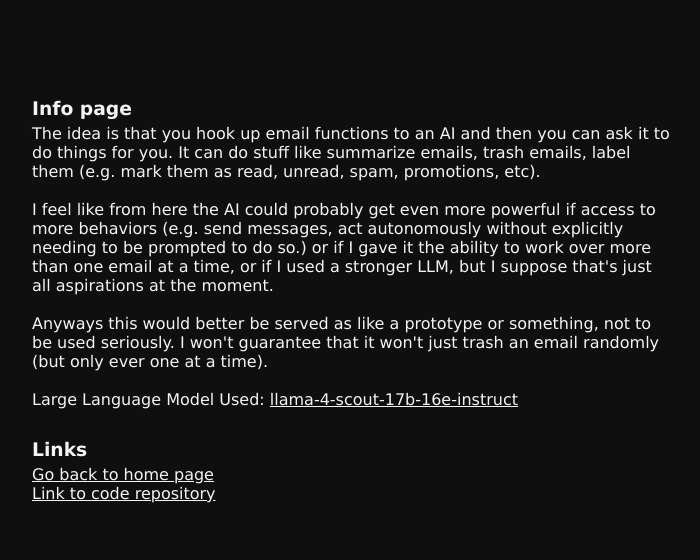
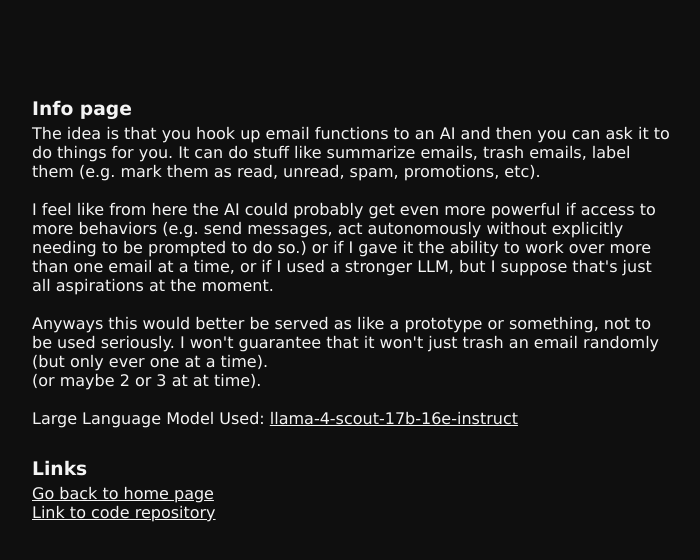
Before and after one commit to NhatanhN/cf_ai_email_assistant, a website: page assets/more_info.html in a window 1280 px wide. Shown: the part 180-740 px from the top of the page, without its empty margins (288-988 px from the left). Drawn offline with Linux system fonts and the light colour scheme.

Commit message:
Revert "Removed text"

```diff
--- a/assets/more_info.html
+++ b/assets/more_info.html
@@ -24,6 +24,9 @@
     <p>
         Anyways this would better be served as like a prototype or something, not to be used seriously. I won't guarantee that it won't just
         trash an email randomly (but only ever one at a time).
+    </p>
+    <p>
+        (or maybe 2 or 3 at at time).
     </p>
     <br/>
     <p>Large Language Model Used: <a href="https://github.com/marketplace/models/azureml-meta/Llama-4-Scout-17B-16E-Instruct" target="_blank">llama-4-scout-17b-16e-instruct</a></p>
```
